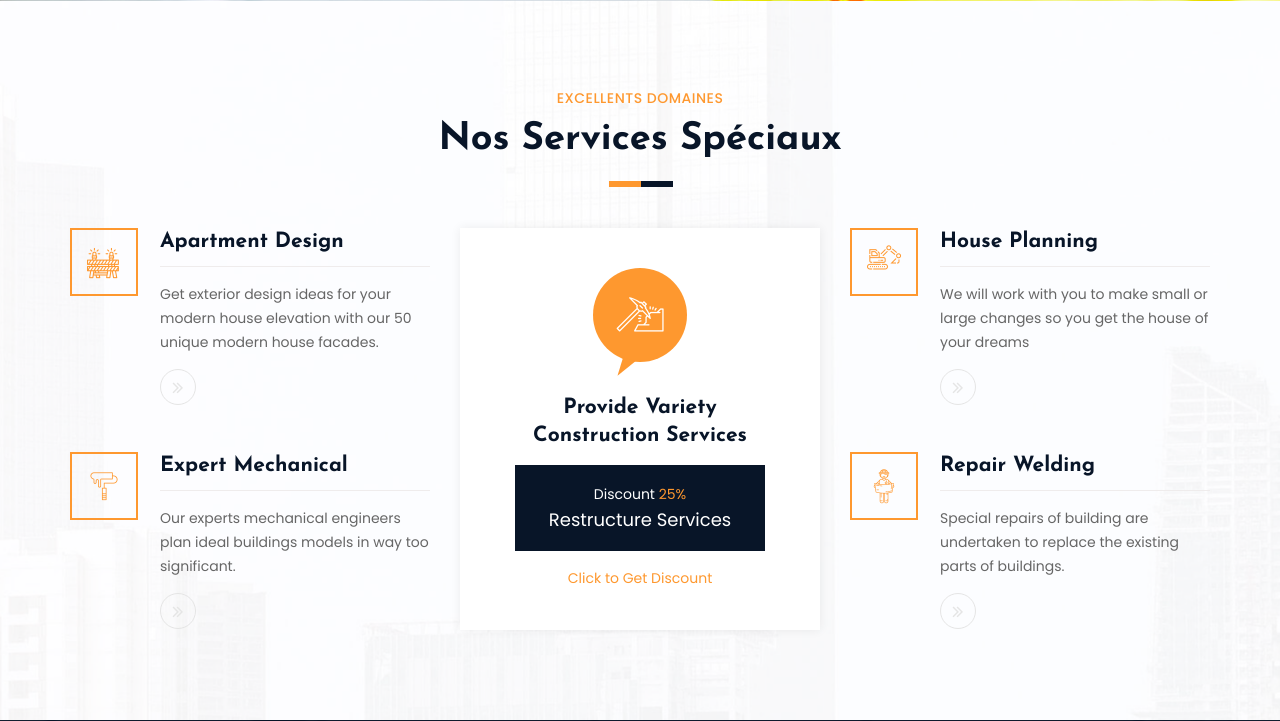
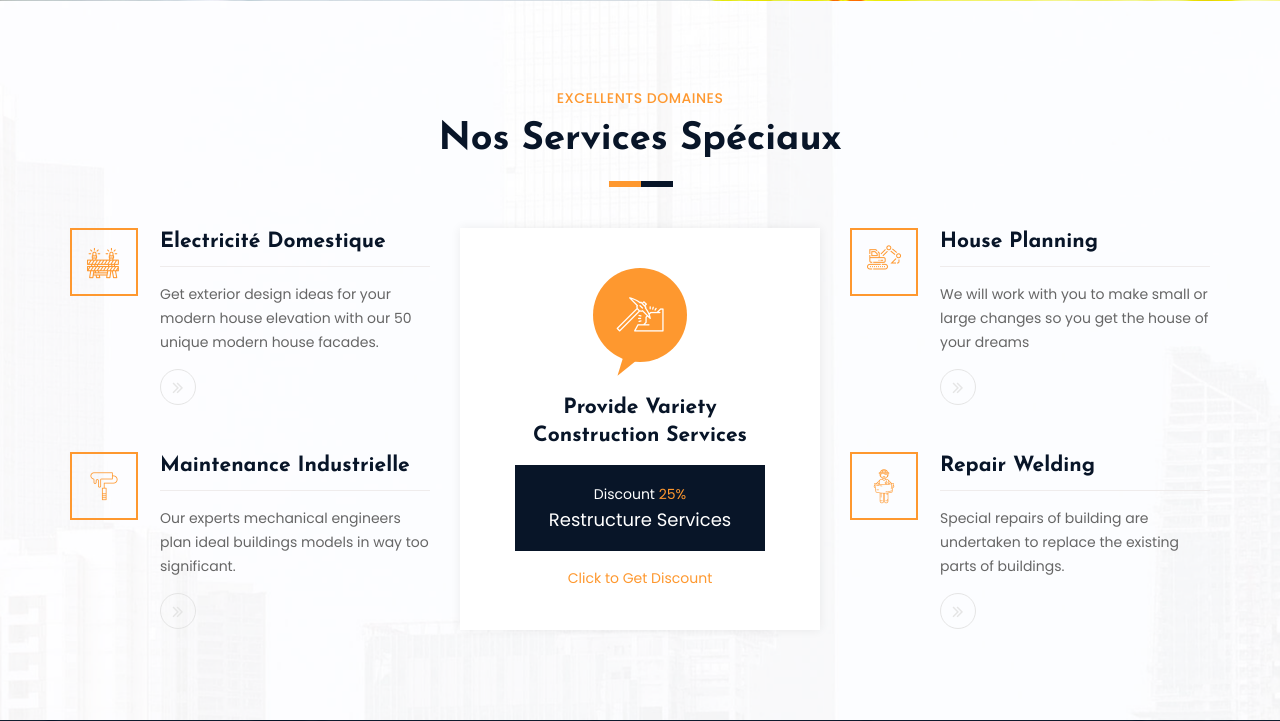
Before and after one commit to joelitok/brainsengineeringTop, a PHP site: page / in a window 1280 px wide. Shown: the part 2401-3122 px from the top of the page. Run offline with PHP 8.4, Linux system fonts and the light colour scheme; grey boxes are pictures that could not be loaded.

Commit message:
deuxieme modification

```diff
--- a/index.php
+++ b/index.php
@@ -734,7 +734,7 @@ vos installations et équipements électriques pour vérifier leurs conformités
                             </div>
                             <div class="featured-content"><!--featured-content-->
                                 <div class="featured-title">
-                                    <h5><a href="apartment-design.php">Apartment Design</a></h5>
+                                    <h5><a href="apartment-design.php">Electricité Domestique</a></h5>
                                 </div>
                                 <div class="separator">
                                     <div class="sep-line mt-10 mb-15"></div>
@@ -756,7 +756,7 @@ vos installations et équipements électriques pour vérifier leurs conformités
                             </div>
                             <div class="featured-content"><!--featured-content-->
                                 <div class="featured-title">
-                                    <h5><a href="expert-mechanical.php">Expert Mechanical</a></h5>
+                                    <h5><a href="expert-mechanical.php">Maintenance Industrielle</a></h5>
                                 </div>
                                 <div class="separator">
                                     <div class="sep-line mt-10 mb-15"></div>
```
